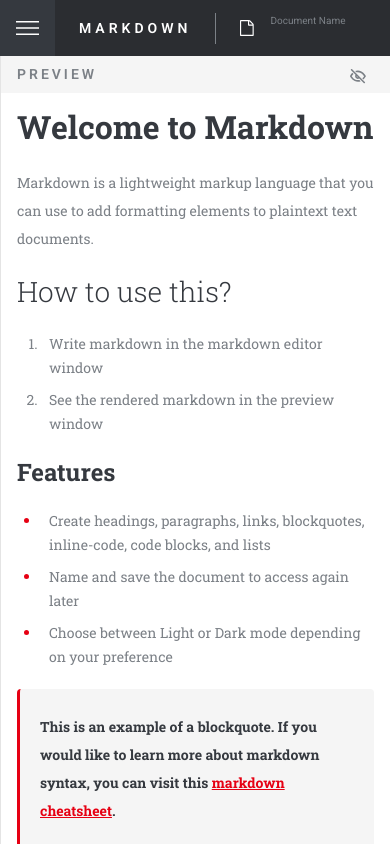
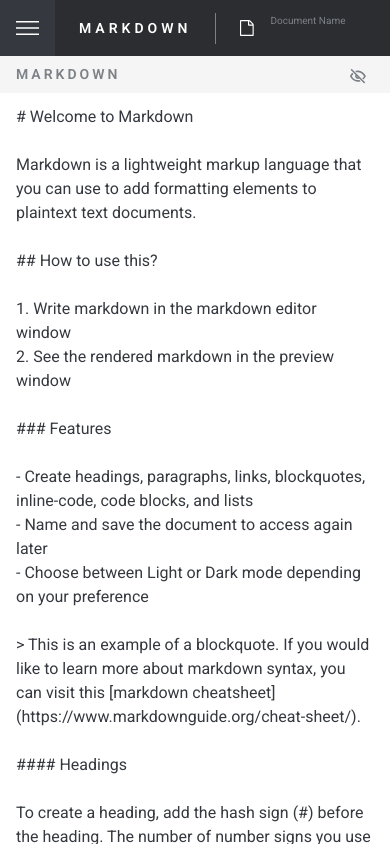
Before and after one commit to hector1234567/in-browser-markdown-editor, a React (Vite) app: page / in a window 390 px wide. Built offline with nearby package versions, Linux system fonts and the light colour scheme.

Commit message:
Container preview and tab icon

```diff
--- a/index.html
+++ b/index.html
@@ -2,7 +2,7 @@
 <html lang="en">
   <head>
     <meta charset="UTF-8" />
-    <link rel="icon" type="image/svg+xml" href="/favicon-32x32.ico" />
+    <link rel="icon" type="image/svg+xml" href="/markdown.png" />
     <meta name="viewport" content="width=device-width, initial-scale=1.0" />
     <title>Markdown editor | Hector BG</title>
   </head>
--- a/src/App.tsx
+++ b/src/App.tsx
@@ -10,7 +10,7 @@ const MIN_DOUBLE_WINDOW_WIDTH = 800; // px
 
 function App() {
   const [isMenuOpen, setIsMenuOpen] = useState(false);
-  const [showPreview, setShowPreview] = useState(true);
+  const [showEditor, setShowEditor] = useState(true);
 
   const [text, setText] = useState("");
 
@@ -41,16 +41,16 @@ function App() {
       >
         <Header isMenuOpen={isMenuOpen} toggleMenu={toggleMenu} />
         <main className="relative flex h-100 grow overflow-x-auto dark:bg-neutral-950">
-          {!showPreview || window.innerWidth > MIN_DOUBLE_WINDOW_WIDTH ? (
-            <Markdown text={text} editText={setText} />
+          {showEditor ? <Markdown text={text} editText={setText} /> : null}
+          {!showEditor || window.innerWidth > MIN_DOUBLE_WINDOW_WIDTH ? (
+            <Preview markdownText={text} />
           ) : null}
-          {showPreview ? <Preview markdownText={text} /> : null}
         </main>
       </div>
       <div className="absolute top-14 right-6 flex h-10 items-center">
         <ShowPreviewButton
-          show={showPreview}
-          onClickHandler={() => setShowPreview((show) => !show)}
+          show={showEditor}
+          onClickHandler={() => setShowEditor((show) => !show)}
         />
       </div>
     </div>
--- a/src/index.css
+++ b/src/index.css
@@ -54,3 +54,7 @@
 html.dark {
   color-scheme: dark;
 }
+
+@utility container {
+  max-width: 720px;
+}
--- a/src/layout/preview.tsx
+++ b/src/layout/preview.tsx
@@ -84,9 +84,11 @@ export default function Preview({ markdownText }: PreviewProps) {
         </h2>
       </div>
       <div className="bg-neutral-0 h-full overflow-y-auto px-4 py-3 dark:bg-neutral-950">
-        <ReactMarkdown components={customMarkdown}>
-          {markdownText}
-        </ReactMarkdown>
+        <div className="container mx-auto">
+          <ReactMarkdown components={customMarkdown}>
+            {markdownText}
+          </ReactMarkdown>
+        </div>
       </div>
     </div>
   );
```
Also changed, not shown: public/markdown.png (added).
